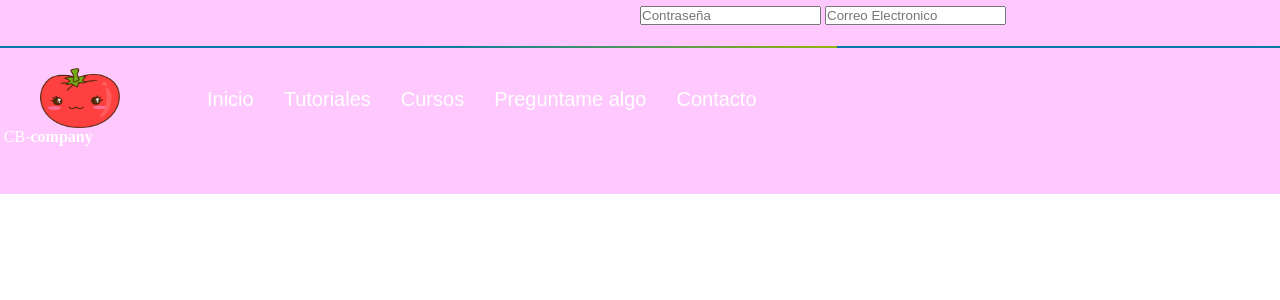
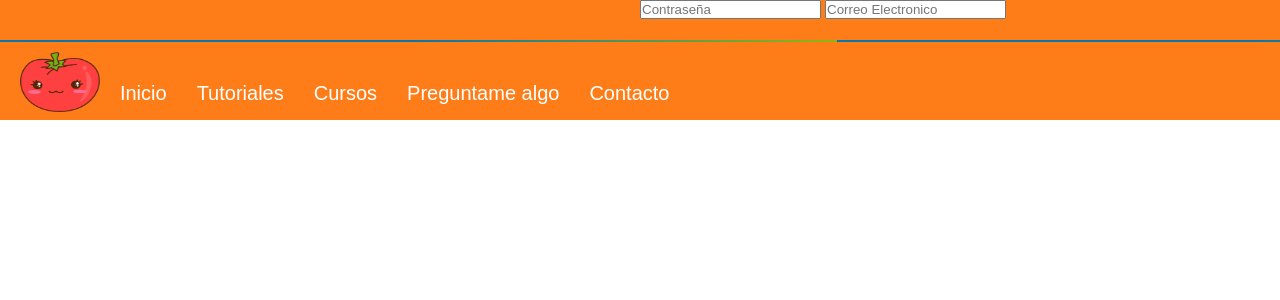
Before and after one commit to BRSADT/nuevoproyecto, a PHP site: page /ProyectoDW.php in a window 1280 px wide. Shown: the top 300 px of the page. Run offline with PHP 8.4, Linux system fonts and the light colour scheme.

Commit message:
Cambios raros :'v
cambios raros :'''''v

```diff
--- a/Estilo_proyecto.css
+++ b/Estilo_proyecto.css
@@ -7,13 +7,7 @@ header{
 width: 100%;
 height: auto;
 position: fixed;
-padding-top: .5%;
-padding-bottom: 2%;
-padding-left:0%;
-padding-right:2%;
-border-top:2px;
-border-bottom:2px;
-background: rgba(255,117,440,.40);
+background: rgba(255,111,0,.90);
 overflow: hidden;
 z-index: 1000;
 }
@@ -44,37 +38,26 @@ margin-top: 40px;
 	 background-image: url("linea.png");
 }
 
- #logo{
+#logo{
 
-height:120px;
+height:auto;
 width: 15%;
 float:left;
 }
-p.left {
-   float: right;
-   color: white;
-}
+
 
 
 img.ocultar-pequeño {
 
    height: 60px;
     width: 80px;
-	padding-top: 20px;
+	padding-top: 5px;
        padding-left: 20px;
-	   margin-left: 20px;
+              padding-right: 20px;
+              padding-bottom:  5px;
 	 overflow: hidden;
 	}
 
-p.ocultar-pequeño{
-
-   float: left;
-color: white;
-padding-left:2%;
-
-    width: 50%;
-
-}
 
 
 ul.dropdown-content{
--- a/ProyectoDW.php
+++ b/ProyectoDW.php
@@ -23,14 +23,12 @@
 <div class="grad-nex">
 </div>
 
-<div id="logo">
-<img class="ocultar-pequeño " src="logo.png" alt="fruta">
-<p class="ocultar-pequeño">CB-<strong>company</strong></p>
-</div>
-
 	<nav>
 
+    <div id="logo">
+    <img class="ocultar-pequeño " src="logo.png" alt="fruta">
 
+    </div>
 
 	<ul id="menu">
 			<li class="dropdown"><a  href="ActvLudicas.php" class="hvr-underline-from-right" >Inicio</a>
```
